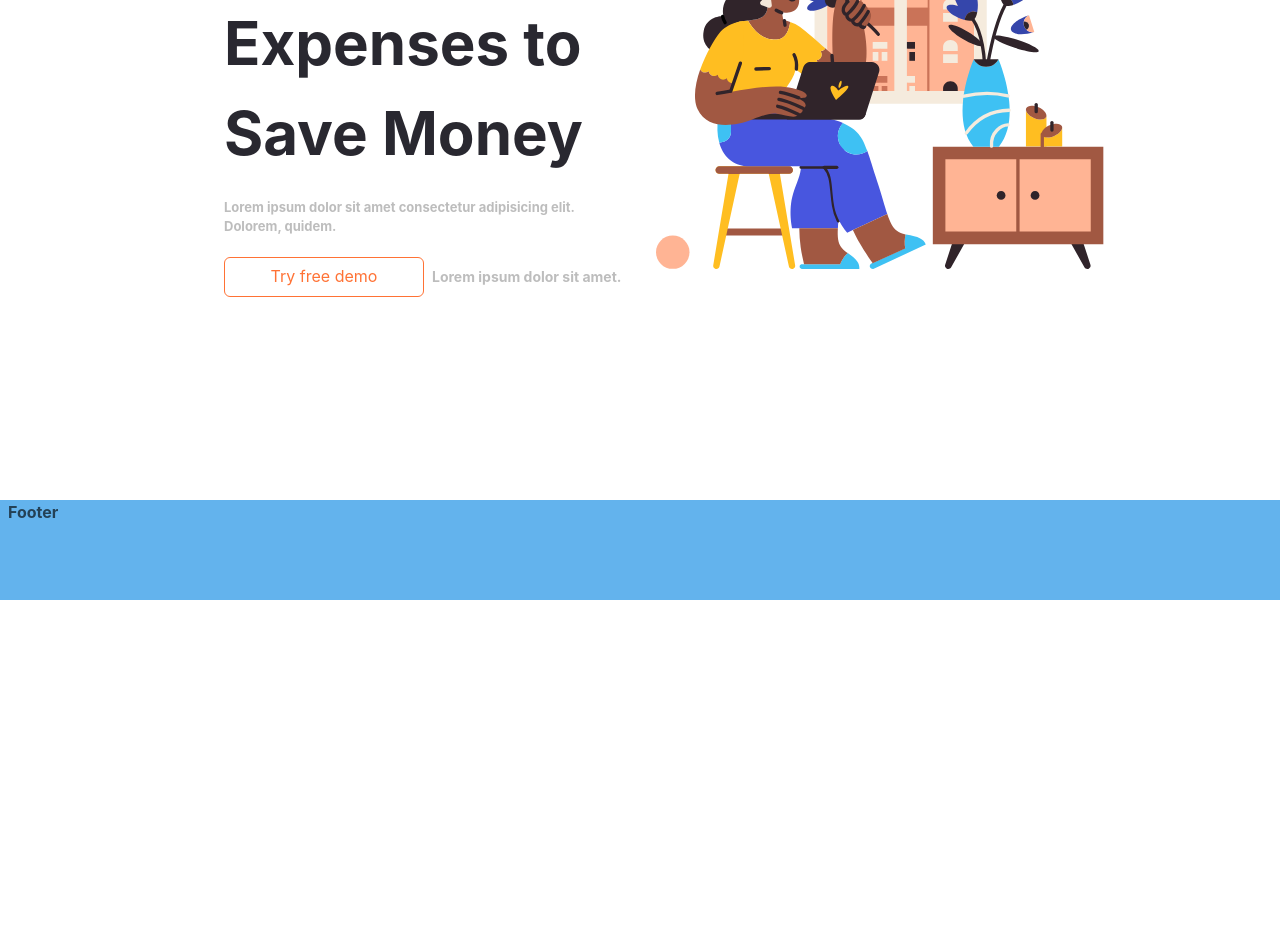
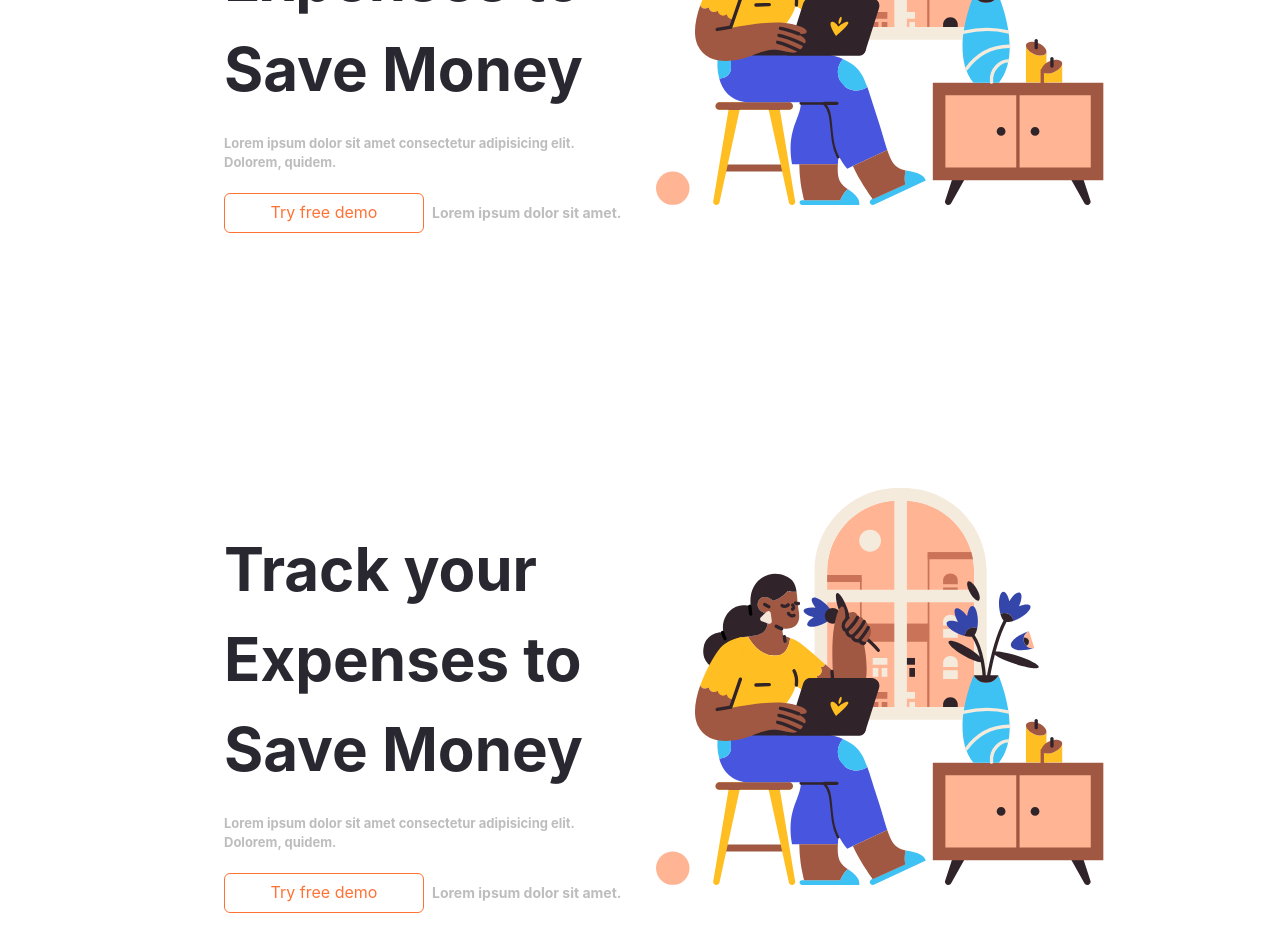
Before and after one commit to basharali00/xpense, a React (Create React App) app: page / in a window 1280 px wide. Shown: the part 408-1360 px from the top of the page. Before the commit the page ends 1008 px from the top, so only its background shows below. Built offline with nearby package versions, Linux system fonts and the light colour scheme.

Commit message:
fix: refactor project structure

```diff
--- a/src/App.jsx
+++ b/src/App.jsx
@@ -1,14 +1,8 @@
-import {ChakraProvider, color, extendTheme} from "@chakra-ui/react"
-import Header from "./components/Header";
-import Layout from "./components/Layout";
-import Main from "./components/Main";
-import Footer from "./components/Footer";
+import {ChakraProvider, extendTheme} from "@chakra-ui/react"
 
-const colors = {
-  brand: {
+import Layout from "./layouts/Layout"
 
-  }
-}
+import Home from "./pages/Home";
 
 const theme = extendTheme({
   colors: {
@@ -51,11 +45,15 @@ const theme = extendTheme({
 function App() {
   return (
     <ChakraProvider theme={theme}>
-      <Layout
-        Header={<Header />}
-        Main={<Main />}
-        Footer={<Footer />}
-      />
+      {/*
+        * add routing
+        * route to Home Page
+        * private route
+        * refactor theme
+      */}
+      <Layout>
+        <Home />
+      </Layout>
     </ChakraProvider>
   );
 }
--- a/src/components/Logo.jsx
+++ b/src/components/Logo.jsx
@@ -1,7 +1,9 @@
+import { Image } from "@chakra-ui/react"
+import logo_img from "../assets/Logo.svg"
 
 function Logo() {
     return (
-        <h1>Logo</h1>
+        <Image src={logo_img} />
     )
 }
 
--- a/src/components/Main.jsx
+++ /dev/null
@@ -1,66 +0,0 @@
-import { Box, Button,  Flex,  Grid, GridItem, Image, Text} from "@chakra-ui/react"
-import img from "../assets/img_1.svg"
-
-function Main () {
-    return (
-        <Grid
-            templateColumns='repeat(6, 1fr)'
-            gap={6}
-            alignItems="center"
-            height="100%"
-        >
-            <GridItem
-                colStart={2}
-                colSpan={2}
-            >
-
-                <Text
-                    fontSize="6xl"
-                    color="brand.dark"
-                    my="3"
-                >
-                    Track your Expenses to Save Money
-                </Text>
-
-                <Text
-                    fontSize="small"
-                    color="brand.light"
-                    my="5"
-                >
-                    Lorem ipsum dolor sit amet consectetur adipisicing elit. Dolorem, quidem.
-                </Text>
-
-                <Flex
-                    alignItems="center"
-                >
-                    <Button
-                        size="md"
-                        width='200px'
-                        variant="light"
-                        >
-                        Try free demo
-                    </Button>
-
-                    <Text
-                        fontSize="sm"
-                        m="2"
-                        color="brand.light"
-                    >
-                        Lorem ipsum dolor sit amet.
-                    </Text>
-                </Flex>
-            </GridItem>
-
-            <GridItem
-                colSpan={2}
-                colStart={4}
-            >
-                <Box boxSize='md'>
-                    <Image src={img} alt='Dan Abramov' />
-                </Box>
-            </GridItem>
-        </Grid>
-    )
-}
-
-export default Main
--- /dev/null
+++ b/src/components/Section.jsx
@@ -0,0 +1,28 @@
+import {Grid, GridItem} from "@chakra-ui/react"
+
+function Section({textSection, imageSection}) {
+    return (
+        <Grid
+            templateColumns='repeat(6, 1fr)'
+            gap={6}
+            alignItems="center"
+            height="85vh"
+        >
+            <GridItem
+                colStart={2}
+                colSpan={2}
+            >
+                {textSection}
+            </GridItem>
+
+            <GridItem
+                colSpan={2}
+                colStart={4}
+            >
+                {imageSection}
+            </GridItem>
+        </Grid>
+    )
+}
+
+export default Section
--- a/src/components/Layout.jsx
+++ b/src/layouts/Layout.jsx
@@ -1,25 +1,29 @@
 import {Grid, GridItem} from "@chakra-ui/react"
 
-function Layout ({Header, Main, Footer}) {
+import Header from "../components/Header"
+import Footer from "../components/Footer"
+
+function Layout({children}) {
     return (
         <Grid
             templateAreas={`"header"
                             "main"
                             "footer"`}
-            gridTemplateRows={'100px 1fr 100px'}
-            gridTemplateColumns={'1fr'}
-            gap='1'
             color='blackAlpha.700'
             fontWeight='bold'
             >
+
             <GridItem pl area={'header'}>
-                {Header}
+                <Header />
             </GridItem>
-            <GridItem pl='2'  area={'main'} h='100vh'>
-                {Main}
+
+            <GridItem pl='2'  area={'main'}>
+                {children}
             </GridItem>
+
+
             <GridItem pl='2' bg='blue.300' area={'footer'}>
-                {Footer}
+                <Footer />
             </GridItem>
         </Grid>
     )
--- /dev/null
+++ b/src/pages/Home.jsx
@@ -0,0 +1,161 @@
+import { Box, Button,  Flex,  Grid, GridItem, Image, Text} from "@chakra-ui/react"
+
+import Section from "../components/Section"
+import img from "../assets/img_1.svg"
+
+function Home () {
+    return (
+    <Box>
+        {/* #1 Section */}
+        <Section
+            textSection=
+            {
+                    <Box>
+                        <Text
+                            fontSize="6xl"
+                            color="brand.dark"
+                            my="3"
+                        >
+                            Track your Expenses to Save Money
+                        </Text>
+
+                        <Text
+                            fontSize="small"
+                            color="brand.light"
+                            my="5"
+                        >
+                            Lorem ipsum dolor sit amet consectetur adipisicing elit. Dolorem, quidem.
+                        </Text>
+
+                        <Flex
+                            alignItems="center"
+                        >
+                            <Button
+                                size="md"
+                                width='200px'
+                                variant="light"
+                            >
+                                Try free demo
+                            </Button>
+
+                            <Text
+                                fontSize="sm"
+                                m="2"
+                                color="brand.light"
+                            >
+                                Lorem ipsum dolor sit amet.
+                            </Text>
+                        </Flex>
+                    </Box>
+                }
+                imageSection={
+                    <Box boxSize='md'>
+                        <Image src={img} alt='Dan Abramov' />
+                    </Box>
+                }
+            >
+        </Section>
+
+        {/* #2 Section */}
+        <Section
+            textSection= {
+                    <Box>
+                        <Text
+                            fontSize="6xl"
+                            color="brand.dark"
+                            my="3"
+                        >
+                            Track your Expenses to Save Money
+                        </Text>
+
+                        <Text
+                            fontSize="small"
+                            color="brand.light"
+                            my="5"
+                        >
+                            Lorem ipsum dolor sit amet consectetur adipisicing elit. Dolorem, quidem.
+                        </Text>
+
+                        <Flex
+                            alignItems="center"
+                        >
+                            <Button
+                                size="md"
+                                width='200px'
+                                variant="light"
+                            >
+                                Try free demo
+                            </Button>
+
+                            <Text
+                                fontSize="sm"
+                                m="2"
+                                color="brand.light"
+                            >
+                                Lorem ipsum dolor sit amet.
+                            </Text>
+                        </Flex>
+                    </Box>
+                }
+                imageSection={
+                    <Box boxSize='md'>
+                        <Image src={img} alt='Dan Abramov' />
+                    </Box>
+                }
+            >
+        </Section>
+
+        {/* #3 Section */}
+        <Section
+            textSection= {
+                    <Box>
+                        <Text
+                            fontSize="6xl"
+                            color="brand.dark"
+                            my="3"
+                        >
+                            Track your Expenses to Save Money
+                        </Text>
+
+                        <Text
+                            fontSize="small"
+                            color="brand.light"
+                            my="5"
+                        >
+                            Lorem ipsum dolor sit amet consectetur adipisicing elit. Dolorem, quidem.
+                        </Text>
+
+                        <Flex
+                            alignItems="center"
+                        >
+                            <Button
+                                size="md"
+                                width='200px'
+                                variant="light"
+                            >
+                                Try free demo
+                            </Button>
+
+                            <Text
+                                fontSize="sm"
+                                m="2"
+                                color="brand.light"
+                            >
+                                Lorem ipsum dolor sit amet.
+                            </Text>
+                        </Flex>
+                    </Box>
+                }
+                imageSection={
+                    <Box boxSize='md'>
+                        <Image src={img} alt='Dan Abramov' />
+                    </Box>
+                }
+            >
+        </Section>
+
+    </ Box>
+    )
+}
+
+export default Home
```
Also changed, not shown: src/components/Button.jsx (deleted, +0 -7 lines), src/components/Header.jsx (+4 -5 lines), src/components/TextSestion.jsx (added, +9 -0 lines).
